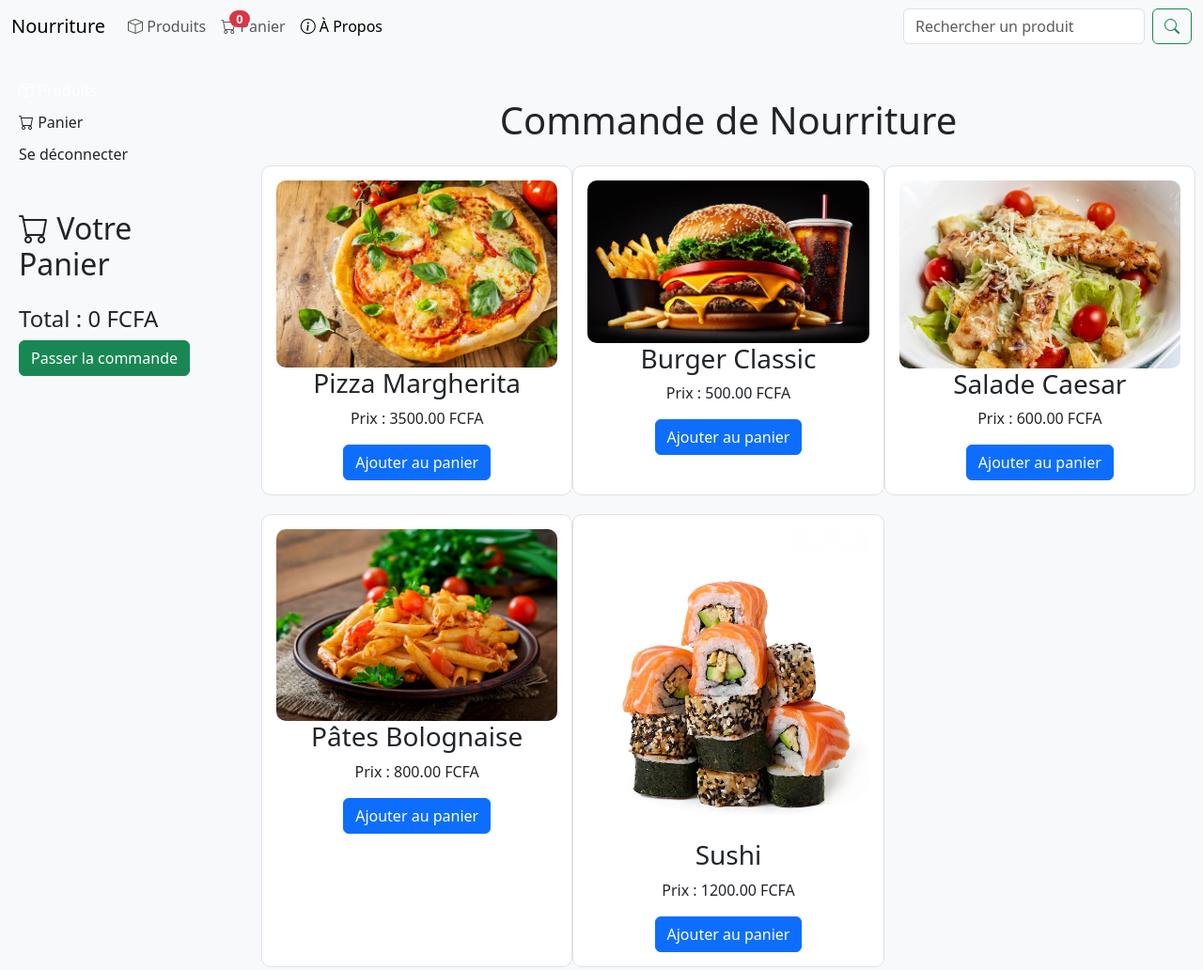
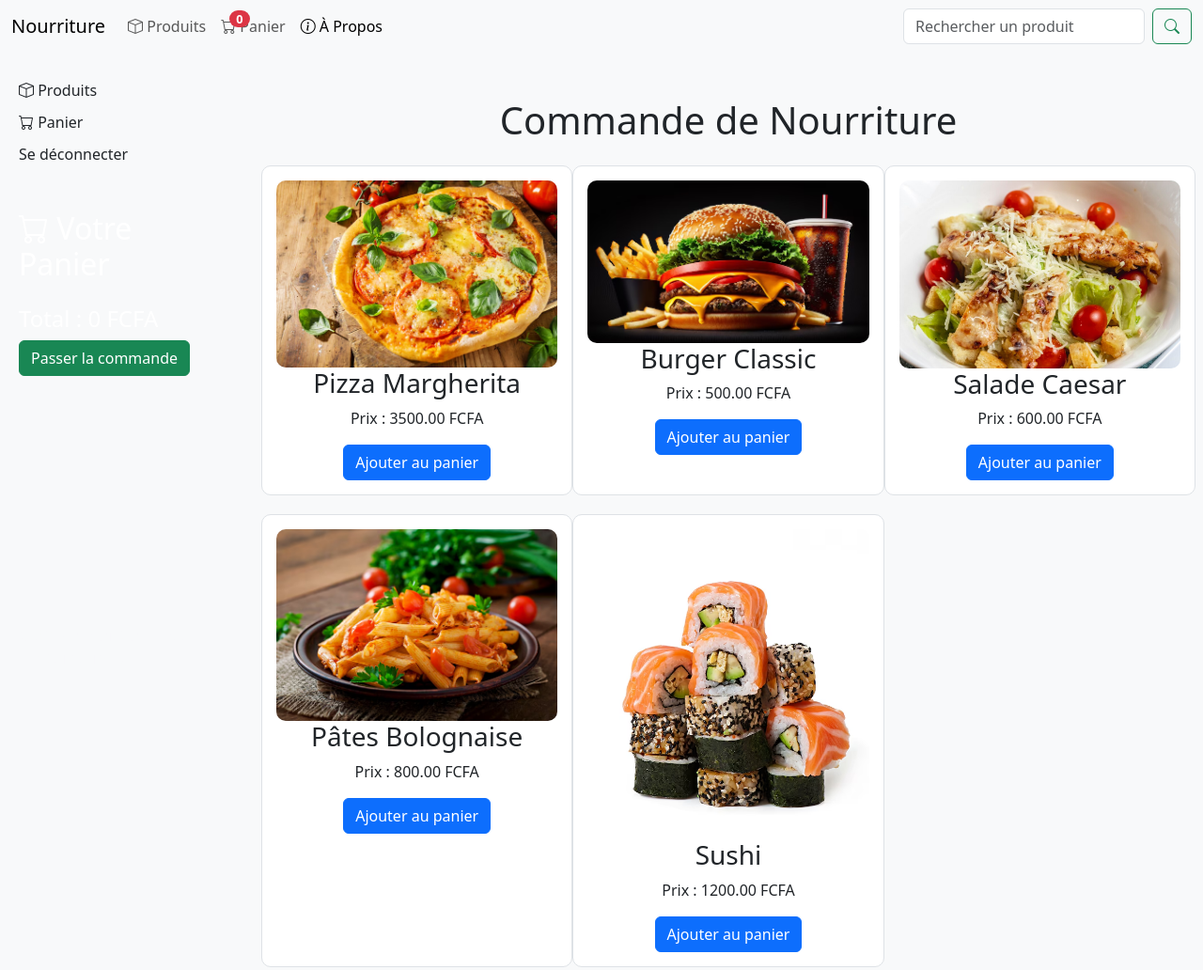
Before and after one commit to gci-yao/commande, a plain HTML site: page index.html in a window 1280 px wide. Shown: the whole page at 94% size. Drawn offline with nearby package versions, Linux system fonts and the light colour scheme.

Commit message:
Update index.html

```diff
--- a/index.html
+++ b/index.html
@@ -27,7 +27,7 @@
             bottom: 0;
             width: 250px;
             background-color: #f8f9fa;
-            color: ;
+            color:#fff ;
             padding: 20px;
             overflow-y: auto;
         }
@@ -121,7 +121,7 @@
     <!-- Sidebar -->
     <div class="sidebar">
         <h2></h2>
-        <a href="#menu class="text-dark"><i class="bi bi-box"></i> Produits</a>
+        <a href="#menu" class="text-dark"><i class="bi bi-box"></i> Produits</a>
         <a href="#cart" class="text-dark"><i class="bi bi-cart"></i> Panier</a>
         <a href="logout.html" class="text-dark">Se déconnecter</a>
 
```
